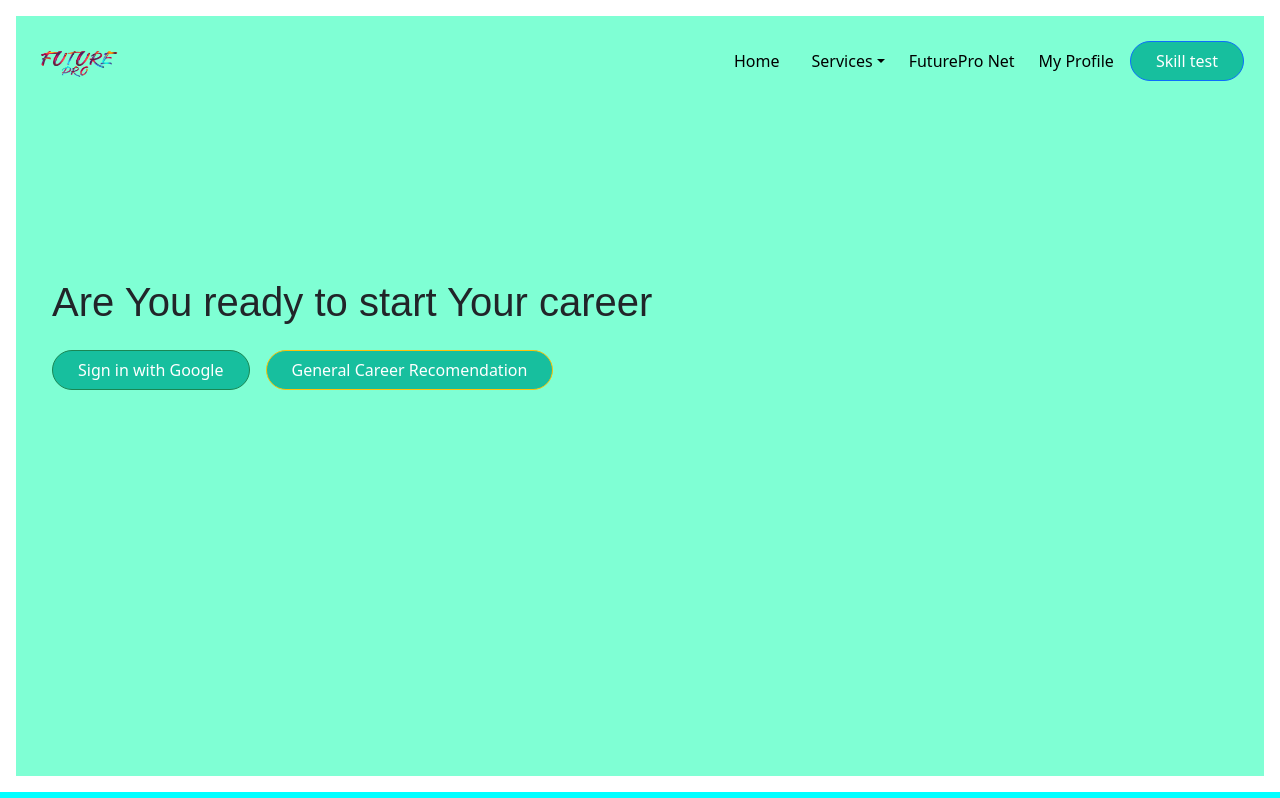
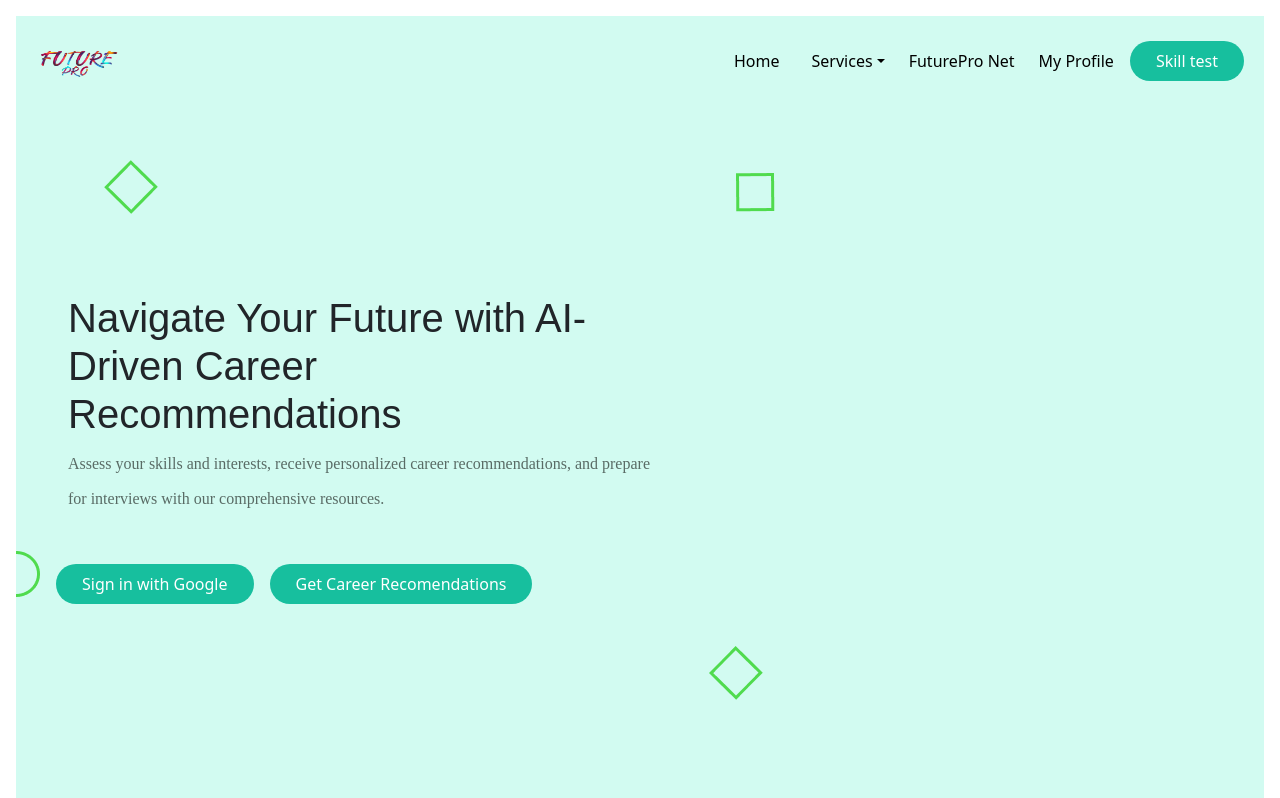
Before and after one commit to FuturePro-Career-Guidance/Future-Pro, a React (Create React App) app: page / in a window 1280 px wide. Shown: the top 798 px of the page. Built offline with nearby package versions, Linux system fonts and the light colour scheme.

Commit message:
Landing interface

```diff
--- a/src/Components/navBar.jsx
+++ b/src/Components/navBar.jsx
@@ -43,7 +43,7 @@ const NavBar = () => {
         </li>
 
         <li class="nav-item me-2">
-      <button className='btn btn-primary' onClick={SkillTesting}>Skill test</button>
+      <button className='btn ' onClick={SkillTesting}>Skill test</button>
         </li>
 
       </ul>
--- a/src/Pages/landingPage.jsx
+++ b/src/Pages/landingPage.jsx
@@ -27,7 +27,7 @@ const LandingPage = ({setAuth}) => {
     return (
         <React.Fragment>
             <div className='outlinebox'>
-                <div className='mainbox m-3 p-1' >
+                <div className='mainbox p-1 m-3' >
                 <NavBar/>
 
                 <div className='blanksection p-5'>
@@ -35,15 +35,17 @@ const LandingPage = ({setAuth}) => {
                 </div>
 
                 <div className='mainsection d-flex w-100 m-3 flex-column '>
-                    <div className='textsection w-75 m-3'>
-                        <h1>Are You ready to start Your career</h1>
+                    <div className='textsection w-50 m-3 p-3'>
+                        <h1>Navigate Your Future with AI-Driven Career Recommendations</h1>
+                        <p>Assess your skills and interests, receive personalized career recommendations, and prepare for interviews with our comprehensive resources.</p>
+
 
                     </div>
-                    <div>
-                        <button className='btn btn-success ms-3' onClick={signInWithGoogle}>Sign in with Google</button>
-                        <button className='btn btn-warning ms-3' onClick={recomend}>General Career Recomendation</button>
+                    <div className='ms-1'>
+                        <button className='btn btn-themedark ms-3' onClick={signInWithGoogle}>Sign in with Google</button>
+                        <button className='btn btn-themelight ms-3' onClick={recomend}>Get Career Recomendations</button>
                     </div>
-                    <div className='imgsection w-25 m-3'>
+                    <div className='imgsection w-50 m-3'>
 
                     </div>
 
--- a/src/Pages/landingpage.css
+++ b/src/Pages/landingpage.css
@@ -1,6 +1,7 @@
 .mainbox{
-    min-height: 95vh;
-    background-color: aquamarine;
+    min-height: 100vh;
+    /* background-color: aquamarine; */
+    background-image: url('../Assests/Landing\ Page.png');
 }
 
 .timeline{
@@ -10,3 +11,22 @@
 .testamonials{
     background-color: blueviolet;
 }
+
+.mainsection .textsection .h1{
+        color: #000;
+        text-shadow: 0px 4px 4px rgba(0, 0, 0, 0.25);
+        font-family: Inter;
+        font-size: 48px;
+        font-style: normal;
+        font-weight: 500;
+        line-height: normal;
+}
+
+.mainsection .textsection .p{
+    color: #000;
+    font-family: Inter;
+    font-size: 20px;
+    font-style: normal;
+    font-weight: 400;
+    line-height: normal;
+}
```
Also changed, not shown: src/App.css (+15 -0 lines), src/Assests/Landing Page.png (added).
